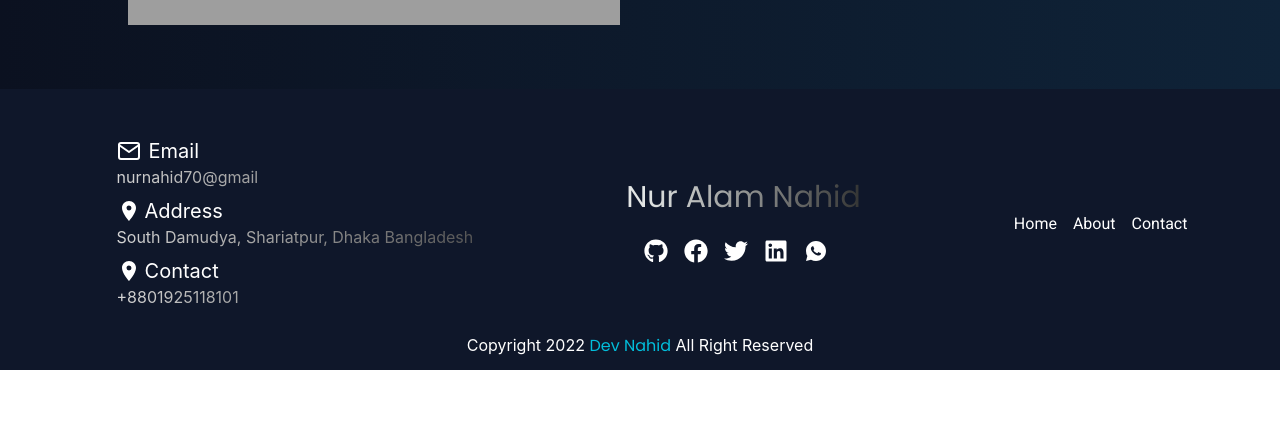
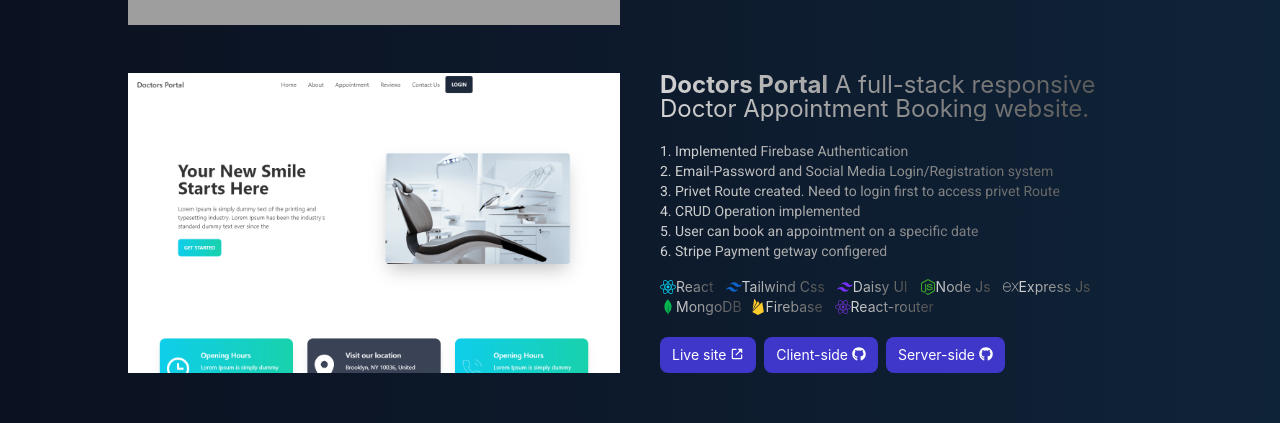
Before and after one commit to nurnahid1/dev-nahid, a React (Create React App) app: page /portfolio in a window 1280 px wide. Shown: the part 807-1230 px from the top of the page. Before the commit the page ends 1177 px from the top, so only its background shows below. Built offline with nearby package versions, Linux system fonts and the light colour scheme; grey boxes are pictures that could not be loaded.

Commit message:
project added

```diff
--- a/src/Components/Portfolio/Portfolio.js
+++ b/src/Components/Portfolio/Portfolio.js
@@ -3,7 +3,7 @@ import { FaBootstrap, FaCss3Alt, FaGithub, FaHtml5, FaNodeJs, FaReact } from 're
 import { SiExpress, SiFirebase, SiJavascript, SiMongodb, SiSwiper, SiTailwindcss } from 'react-icons/si';
 import motoWorld from '../../Images/motoWorld.png'
 import booking from '../../Images/booking.png'
-import calculator1 from '../../Images/calculator1.png'
+import doctor from '../../Images/doctor.png'
 import { BiLinkExternal } from "react-icons/bi";
 import './Portfolio.css'
 import { Link } from 'react-router-dom';
@@ -145,6 +145,75 @@ const Portfolio = () => {
             {/* ------------------ Project Card -------------------- */}
 
             {/*------------------------  Project Card  ---------------------*/}
+            <div className='projects-Container md:flex justify-center items-center gap-x-10 md:max-w-[1024px] mx-auto mt-12 '>
+                <div className='image-wrapper flex-1 mx-auto md:mx-0'>
+                    <img src={doctor} alt="" />
+                </div>
+                <div className='content flex-1'>
+                    <h2 className='project-title text-xl text-center md:text-start mt-5 md:mt-0 mx-5 md:mx-0 md:text-2xl text-gradient mb-3'><span className='font-bold'>Doctors Portal</span> A full-stack responsive Doctor Appointment Booking website.</h2>
+
+                    <ol className='text-white mt-5  mx-9 md:mx-0 pl-2 md:pl-0'>
+                        <li className='text-white text-sm text-gradient font-roboto'>1. Implemented Firebase Authentication</li>
+                        <li className='text-white text-sm text-gradient font-roboto'>2. Email-Password and Social Media Login/Registration system</li>
+                        <li className='text-white text-sm text-gradient font-roboto'>3. Privet Route created. Need to login first to access privet Route</li>
+                        <li className='text-white text-sm text-gradient font-roboto'>4. CRUD Operation implemented</li>
+                        <li className='text-white text-sm text-gradient font-roboto'>5. User can book an appointment on a specific date</li>
+                        <li className='text-white text-sm text-gradient font-roboto'>6. Stripe Payment getway configered</li>
+                    </ol>
+
+                    <div className=''>
+                        {/* technology name */}
+                        <div className='flex flex-wrap md:justify-start items-center mt-4 mx-5 md:mx-0 justify-center'>
+                            <div className='flex items-center'>
+                                <FaReact className='text-[#04D3F2]'></FaReact>
+                                <p className=' text-gradient text-sm mr-2'>React</p>
+                            </div>
+                            <div className='flex items-center'>
+                                <SiTailwindcss className='text-[#0e65c9] ml-1'></SiTailwindcss>
+                                <p className=' text-gradient  text-sm mr-2'>Tailwind Css</p>
+                            </div>
+                            <div className='flex items-center'>
+                                <SiTailwindcss className='text-[#7430F8] ml-1'></SiTailwindcss>
+                                <p className=' text-gradient text-sm mr-2'>Daisy UI</p>
+                            </div>
+                            <div className='flex items-center'>
+                                <FaNodeJs className='text-[#3DA82A] ml-1'></FaNodeJs>
+                                <p className=' text-gradient text-sm mr-2'>Node Js</p>
+                            </div>
+                            <div className='flex items-center'>
+                                <SiExpress className='text-[#AFAEAE] ml-1'></SiExpress>
+                                <p className=' text-gradient text-sm mr-2'>Express Js</p>
+                            </div>
+                            <div className='flex items-center'>
+                                <SiMongodb className='text-[#04B44F]'></SiMongodb>
+                                <p className=' text-gradient text-sm mr-2'>MongoDB</p>
+                            </div>
+                            <div className='flex items-center'>
+                                <SiFirebase className='text-[#FFCB2B]'></SiFirebase>
+                                <p className=' text-gradient text-sm mr-2'>Firebase</p>
+                            </div>
+                            <div className='flex items-center'>
+                                <FaReact className='text-[#6930c3] ml-1'></FaReact>
+                                <p className=' text-gradient text-sm mr-2'>React-router</p>
+                            </div>
+                        </div>
+                        {/*Link  */}
+                        <div className='flex items-center md:justify-start justify-center mt-5 mx-5 md:mx-0 mb-10 md:mb-0'>
+                        <Link
+                        onClick={() => openInNewTab('https://warehouse-management-web-e36b9.web.app/')}
+                        className='bg-[#3f37c9] text-white text-xs md:text-sm rounded-lg px-3 py-2'>Live site <BiLinkExternal className='inline mb-1'></BiLinkExternal></Link>
+                        <Link
+                        onClick={() => openInNewTab('https://github.com/nahid770/doctors-portal-client-web')}
+                        className='bg-[#3f37c9] text-white text-xs md:text-sm rounded-lg px-3 py-2 ml-2'>Client-side <FaGithub className='inline mb-1'></FaGithub></Link>
+                        <Link
+                        onClick={() => openInNewTab('https://github.com/nahid770/doctors-portal-server')}
+                        className='bg-[#3f37c9] text-white text-xs md:text-sm rounded-lg px-3 py-2 ml-2'>Server-side <FaGithub className='inline mb-1'></FaGithub></Link>
+                        </div>
+
+                    </div>
+                </div>
+            </div>
+            {/* --------------------Project Card ------------------- */}
 
 
         </div>
```
Also changed, not shown: src/Images/doctor.png (added).
